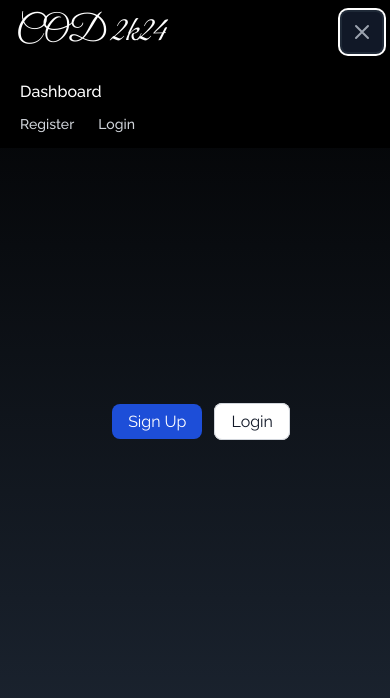
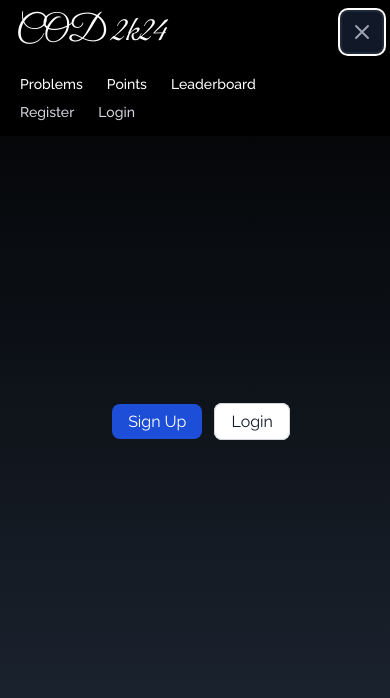
Before and after one commit to AnupeshVerma/Cod2k24-Mnnit, a React (Create React App) app in the folder client/: page / in a window 390 px wide. Both pictures are taken after a click on the button "Open main menu". Shown: the top 698 px of the page. Built offline with nearby package versions, Linux system fonts and the light colour scheme; no server answers.

Commit message:
navbar fixed in mobile view

```diff
--- a/client/src/components/layout/Navbar.js
+++ b/client/src/components/layout/Navbar.js
@@ -151,14 +151,44 @@
             <div ref={ref} className="px-2 pt-2 pb-3 space-y-1 sm:px-3">
               <Link
                 to="/dashboard"
-                className="hover:bg-gray-700 text-white block px-3 py-2 rounded-md text-base font-medium"
+                className=" hover:bg-gray-700 text-white px-3 py-2 rounded-md text-sm font-medium"
               >
-                Dashboard
+                Problems
               </Link>
+              {isAdmin ? (
+                <Link
+                  to="/admin"
+                  className=" hover:bg-gray-700 text-white px-3 py-2 rounded-md text-sm font-medium"
+                >
+                  Evaluate
+                </Link>
+              ) : (
+                <Link
+                  to="/points"
+                  className=" hover:bg-gray-700 text-white px-3 py-2 rounded-md text-sm font-medium"
+                >
+                  Points
+                </Link>
+              )}
+              <Link
+                to="/leaderboard"
+                className=" hover:bg-gray-700 text-white px-3 py-2 rounded-md text-sm font-medium"
+              >
+                Leaderboard
+              </Link>
+              {!loading && (
+                <div>{isAuthenticated ? authLinks : guestLinks}</div>
+              )}
+              {isAdmin && (
+                <Link
+                  to="/admin/form"
+                  className=" hover:bg-gray-700 text-white px-3 py-2 rounded-md text-sm font-medium"
+                >
+                  Upload Form
+                </Link>
+              )}
 
-              {!loading && (
-                <Fragment>{isAuthenticated ? authLinks : guestLinks}</Fragment>
-              )}
+
             </div>
           </div>
         )}
```
